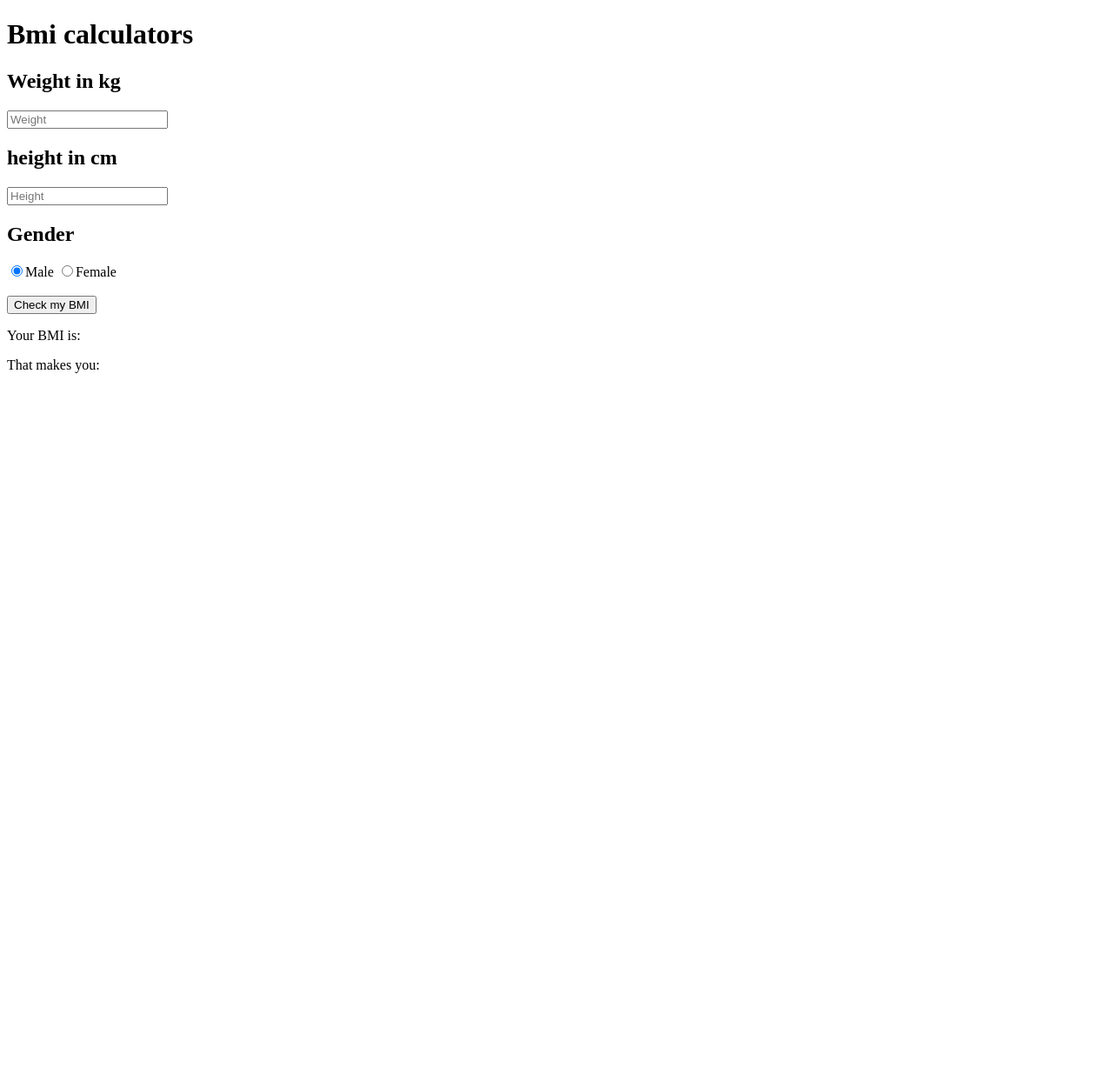
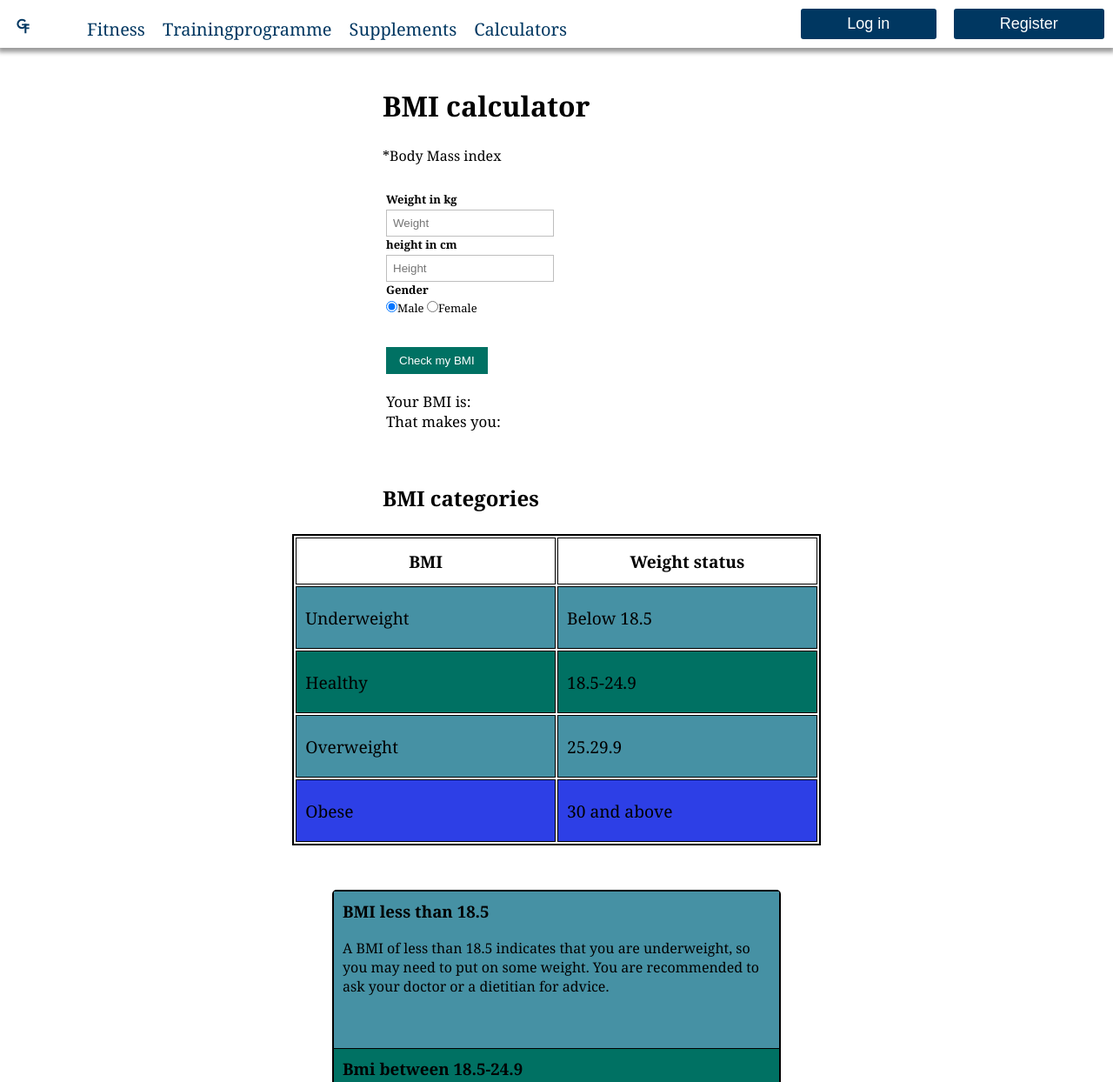
Before and after one commit to kaffikaffi/GitFit, a plain HTML site: page calculators-page/bmi/bmi.html in a window 1280 px wide. Shown: the top 1244 px of the page at 87% size. Before the commit the page ends 800 px from the top, so only its background shows below. Drawn offline with Linux system fonts and the light colour scheme.

Commit message:
bmi og maxpuls

```diff
--- a/calculators-page/bmi/bmi.html
+++ b/calculators-page/bmi/bmi.html
@@ -1,34 +1,103 @@
 <!DOCTYPE html>
 <html lang="en">
+
 <head>
     <meta charset="UTF-8">
     <meta name="viewport" content="width=device-width, initial-scale=1.0">
     <meta http-equiv="X-UA-Compatible" content="ie=edge">
+    <link rel="stylesheet" href="../../main-page/style.css">
     <link rel="stylesheet" href="style.css">
-    <title>Bmi calculator</title>
+    <title>BMI calculator</title>
 </head>
+
 <body>
-    <h1>Bmi calculators</h1>
+    <header id="header">
+        <img src="../../img/gitfit-slogo.svg" width="100px" height="100px" id="logo-image" alt="Company logo">
+        <nav id="nav">
+            <ul id="nav-ul" class="nav-ul"></ul>
+            <div id="login-container"></div>
+        </nav>
+        <div id="hamburger-menu">
+            <div class="bar" id="bar1"></div>
+            <div class="bar" id="bar2"></div>
+            <div class="bar" id="bar3"></div>
+        </div>
+    </header>
+    <h1>BMI calculator</h1>
+    <p id="undertext">*Body Mass index</p>
 
-    <h2>Weight in kg</h2>
-    <input type = "number" class ="bmi_input" placeholder="Weight" id="weight_input">
+    <ul id ="bmi_list">
+        <li>
+            <label for="weight_label">Weight in kg</label>
+            <input type="number" class="bmi_input" placeholder="Weight" id="weight_input">
+        </li>
+        <li>
+            <label for="height_label">height in cm</label>
+            <input type="number" class="bmi_input" placeholder="Height" id="height_input">
+        </li>
+        <li>
+            <label for="gender_label">Gender</label>
+            <input type="radio" class="gender_bmi_input" name="gender" checked>Male
+            <input type="radio" class="gender_bmi_input" name="gender">Female
+        </li>
+        <br>
+        <br>
+        <li>
+            <input type="submit" id="submit_bmi" value="Check my BMI">
+        </li>
+        <p id="bmi_output">Your BMI is:</p>
+        <p id="bmi_output_def">That makes you: </p>
+    </ul>
 
-    <h2>height in cm</h2>
-    <input type = "number" class="bmi_input" placeholder ="Height" id="height_input">
+    <h2>BMI categories</h2>
+    <table>
+        <tr>
+            <th>BMI</th>
+            <th>Weight status</th>
+        </tr>
+        <tr>
+            <td class="unhealthy">Underweight</td>
+            <td class="unhealthy">Below 18.5</td>
+        </tr>
+        <tr>
+            <td class="healthy">Healthy</td>
+            <td class="healthy">18.5-24.9</td>
+        </tr>
+        <tr>
+            <td class="unhealthy">Overweight</td>
+            <td class="unhealthy">25.29.9</td>
+        </tr>
+        <tr>
+            <td class="obese">Obese</td>
+            <td class="obese">30 and above</td>
+        </tr>
+    </table>
+    <div id = "categories">
+    <div class="unhealthy">
+        <h3>BMI less than 18.5</h3>
+        <p>A BMI of less than 18.5 indicates that you are underweight, so you may need to put on some weight. You are
+            recommended to ask your doctor or a dietitian for advice.</p>
+    </div>
+    <div class = "healthy">
+        <h3>Bmi between 18.5-24.9</h3>
+        <p>A BMI of 18.5–24.9 indicates that you are at a healthy weight for your height. By maintaining a healthy weight, you lower your risk of developing serious health problems.</p>
+    </div>
+    <div class ="unhealthy">
+        <h3>Bmi between 25-29.9</h3>
+        <p>A BMI of 25–29.9 indicates that you are slightly overweight. You may be advised to lose some weight for health reasons. You are recommended to talk to your doctor or a dietitian for advice.</p>
+    </div>
+    <div class ="obese">
+        <h3>Bmi over 30</h3>
+        <p>A BMI of over 30 indicates that you are heavily overweight. Your health may be at risk if you do not lose weight. You are recommended to talk to your doctor or a dietitian for advice.</p>
+    </div>
+    </div>
 
-    <h2>Gender</h2>
-    <input type ="radio" class = "gender_bmi_input" name = "gender" checked>Male
-    <input type ="radio" class = "gender_bmi_input" name = "gender">Female
-    <br>
-    <br>
-
-    <input type = "submit" id = "submit_bmi" value = "Check my BMI">
-
-    <p id ="bmi_output">Your BMI is:</p>
-    <p id ="bmi_output_def">That makes you: </p>
+    <a href="https://www.medicalnewstoday.com/articles/323586.php">Source: https://www.medicalnewstoday.com/articles/323586.php</a>
 
 
     <script src="bmi.js"></script>
+    <script src="../../main-page/header.js"></script>
 
 </body>
+
 </html>
--- a/calculators-page/bmi/style.css
+++ b/calculators-page/bmi/style.css
@@ -0,0 +1,117 @@
+body{
+    width: 80%;
+    min-height: auto;
+    margin: auto;
+}
+#bmi_list {
+	margin:10px auto;
+	max-width: 400px;
+	padding: 20px 12px 10px 20px;
+    font-family: Georgia, 'Times New Roman', Times, serif;
+    font-size: 13px;
+}
+ul li {
+	padding: 0;
+	display: block;
+	list-style: none;
+}
+ul label{
+	margin:0 0 3px 0;
+	padding: 0px;
+	display:block;
+	font-weight: bold;
+}
+ul input,textarea{
+	box-sizing: border-box;
+	-webkit-box-sizing: border-box;
+    -moz-box-sizing: border-box;
+	border:1px solid #BEBEBE;
+	padding: 7px;
+    margin:0px;
+    outline: none;
+}
+ul input:focus, ul textarea:focus{
+	-moz-box-shadow: 0 0 8px #4691A4;
+	-webkit-box-shadow: 0 0 8px #4691A4;
+	box-shadow: 0 0 8px #4691A4;
+	border: 1px solid #4691A4;
+}
+ul input[type=submit]{
+	background: #007163;
+	padding: 8px 15px 8px 15px;
+	border: none;
+    color: #fff;
+    margin-bottom: 20px;
+}
+ul input[type=submit]:hover{
+	background: #4691A4;
+	box-shadow:none;
+	-moz-box-shadow:none;
+	-webkit-box-shadow:none;
+}
+h1 {
+    max-width: 400px;
+    margin: auto;
+    margin-top: 100px;
+    margin-bottom: 25px;
+}
+h2 {
+    max-width: 400px;
+    margin: auto;
+    margin-bottom: 25px;
+    margin-top: 50px;
+}
+#undertext {
+    margin: auto;
+    max-width: 400px;
+}
+#bmi_output, #bmi_output_def {
+    font-size: 130%;
+    font-weight: 130%;
+    margin-bottom: 0px;
+
+}
+table {
+    width: auto;
+    border: 2px solid black;
+    margin: auto;
+    margin-bottom: 5%;
+}
+td,th {
+    border: 1px solid black;
+    width: 24%;
+    height: 50px;
+    font-size: 120%;
+}
+.healthy {
+    background-color: #007163;
+    border-bottom: solid 1px black;
+    padding: 10px 10px;
+
+}
+.unhealthy {
+    background-color: #4691A4;
+    border-bottom: solid 1px black;
+    padding: 10px 10px;
+
+}
+.obese {
+    background-color: rgb(45, 63, 230);
+    border-bottom: solid 1px black;
+    padding: 10px 10px;
+
+}
+p {
+    max-width: 800px;
+    margin: auto;
+    margin-bottom: 50px;
+}
+h3 {
+    margin-top: 0px;
+}
+#categories {
+    border:solid 2px black;
+    border-radius: 5px;
+    width: 50%;
+    margin: auto;
+}
--- a/calculators-page/maxpulse/style.css
+++ b/calculators-page/maxpulse/style.css
@@ -0,0 +1,73 @@
+body{
+    width: 80%;
+    min-height: auto;
+    margin: auto;
+}
+#bmi_list {
+	margin:10px auto;
+	max-width: 400px;
+	padding: 20px 12px 10px 20px;
+    font-family: Georgia, 'Times New Roman', Times, serif;
+    font-size: 13px;
+}
+ul li {
+	padding: 0;
+	display: block;
+	list-style: none;
+}
+ul label{
+	margin:0 0 3px 0;
+	padding: 0px;
+	display:block;
+	font-weight: bold;
+}
+ul input,textarea{
+	box-sizing: border-box;
+	-webkit-box-sizing: border-box;
+    -moz-box-sizing: border-box;
+	border:1px solid #BEBEBE;
+	padding: 7px;
+    margin:0px;
+    outline: none;
+}
+ul input:focus, ul textarea:focus{
+	-moz-box-shadow: 0 0 8px #4691A4;
+	-webkit-box-shadow: 0 0 8px #4691A4;
+	box-shadow: 0 0 8px #4691A4;
+	border: 1px solid #4691A4;
+}
+ul input[type=submit]{
+	background: #007163;
+	padding: 8px 15px 8px 15px;
+	border: none;
+    color: #fff;
+    margin-bottom: 20px;
+}
+ul input[type=submit]:hover{
+	background: #4691A4;
+	box-shadow:none;
+	-moz-box-shadow:none;
+	-webkit-box-shadow:none;
+}
+h1 {
+    margin: auto;
+    margin-top: 100px;
+    width: 400px;
+    margin-bottom: 50px;
+
+}
+#all {
+    display: flex;
+    flex-direction: row;
+    margin-top: 150px;
+    margin-top: 50px;
+    width: 80%;
+    margin:auto;
+}
+
+.calculator_div {
+    margin: auto;
+    width: 45%;
+    padding: 10px 10px;
+    border: solid 2px #4691A4;
+}
```
Also changed, not shown: calculators-page/maxpulse/maxpulse.html (+55 -20 lines).
